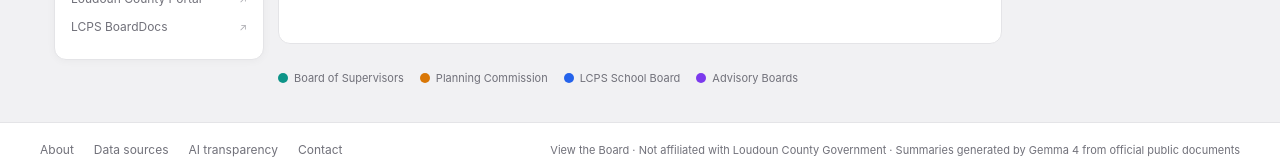
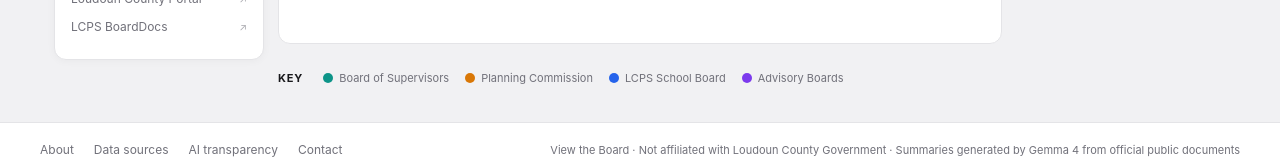
Before and after one commit to trynna-be-nerdy/vtb, a Next.js app in the folder frontend/: page /calendar in a window 1280 px wide. Shown: the part 870-1030 px from the top of the page. Built offline with nearby package versions, Linux system fonts and the light colour scheme; no server answers; the database is empty.

Commit message:
feat(frontend/.next): add page.js, page_client-reference-manifest.js,...

```diff
--- a/frontend/app/calendar/page.tsx
+++ b/frontend/app/calendar/page.tsx
@@ -196,6 +196,7 @@ export default async function CalendarPage({
 
           {/* ── Board legend ── */}
           <div className="calendar-legend" data-reveal>
+            <span className="calendar-legend-key">Key</span>
             {Object.entries(BOARD_COLORS).map(([slug, cfg]) => (
               <span key={slug} className="calendar-legend-item">
                 <span className="calendar-legend-dot" style={{ background: cfg.color }} />
--- a/frontend/app/globals.css
+++ b/frontend/app/globals.css
@@ -2322,6 +2322,14 @@ body {
   padding: 12px 0;
   margin-bottom: 24px;
 }
+.calendar-legend-key {
+  font-size: 11px;
+  font-weight: 700;
+  text-transform: uppercase;
+  letter-spacing: 0.08em;
+  color: var(--color-text-primary);
+  margin-right: 4px;
+}
 .calendar-legend-item { display: flex; align-items: center; gap: 6px; font-size: 11px; color: var(--color-text-secondary); }
 .calendar-legend-dot { width: 10px; height: 10px; border-radius: 50%; flex-shrink: 0; }
 
```
